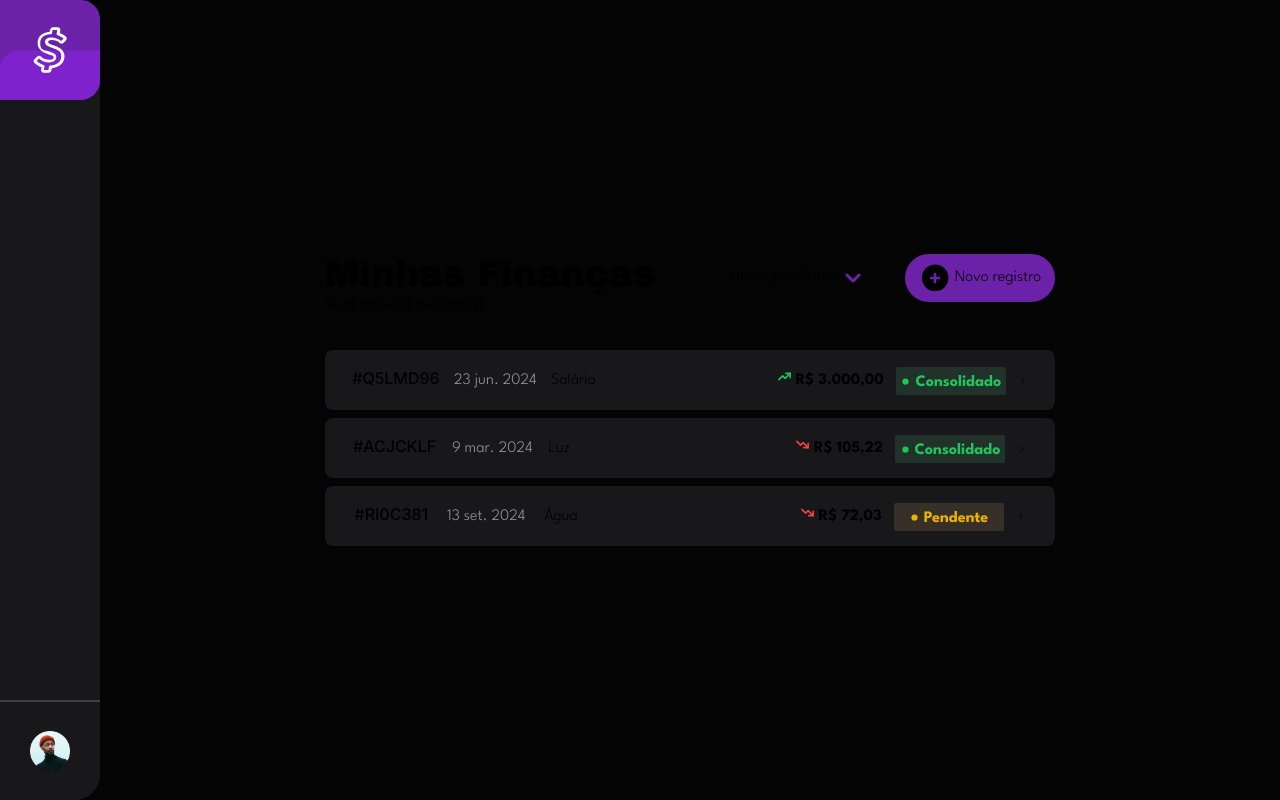
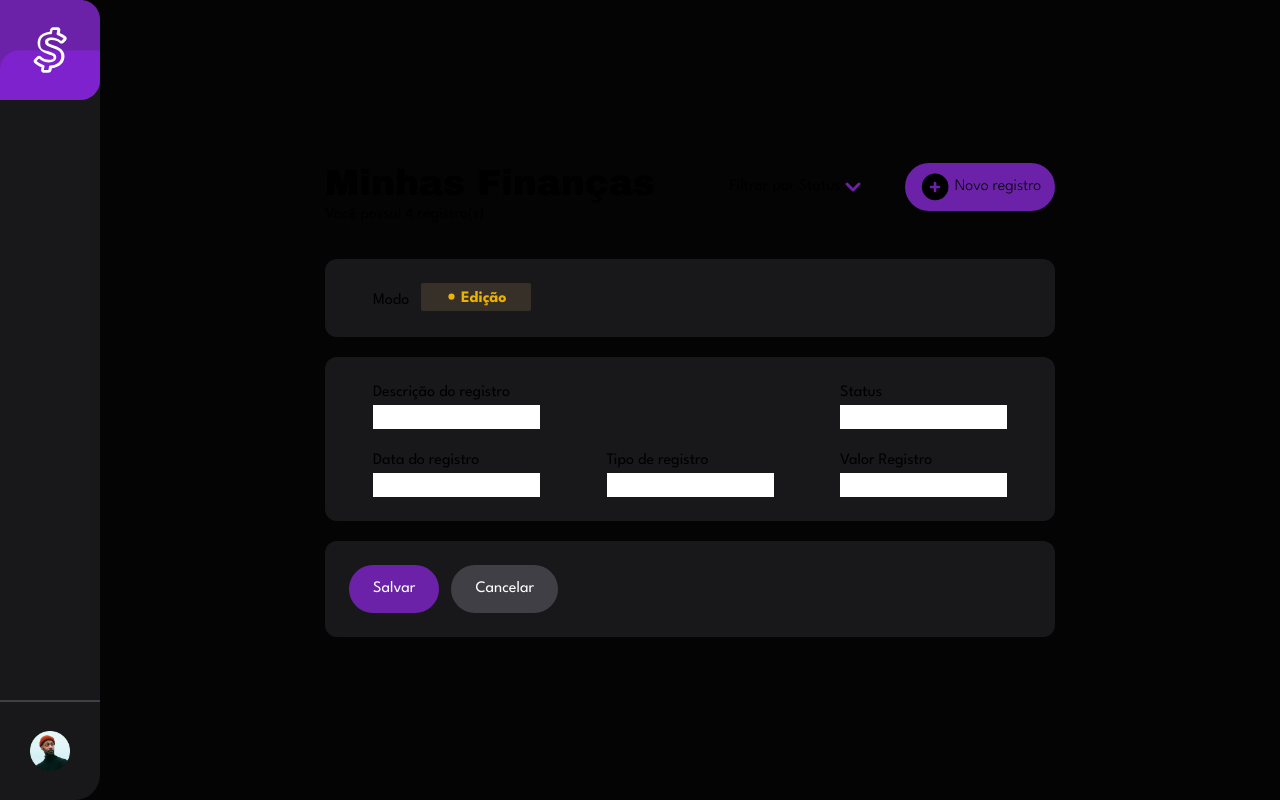
Before and after one commit to aursouza/Aplicacao-Financeira, a Next.js app in the folder app-fin-frontend/: page / in a window 1280 px wide. Built offline with nearby package versions, Linux system fonts and the light colour scheme.

Commit message:
struct component EntryViewMode create

```diff
--- a/app-fin-frontend/src/app/globals.css
+++ b/app-fin-frontend/src/app/globals.css
@@ -55,6 +55,22 @@ h1 {
     @apply text-red;
   }
 
+  .text-Visualização {
+    @apply text-lightGray;
+  }
+
+  .bg-Visualização {
+    @apply bg-[#222224];
+  }
+
+  .text-Edição {
+    @apply text-orange;
+  }
+
+  .bg-Edição {
+    @apply bg-darkOrange;
+  }
+
   .bg-Consolidado {
     @apply bg-darkGreen;
   }
--- a/app-fin-frontend/src/app/page.tsx
+++ b/app-fin-frontend/src/app/page.tsx
@@ -6,7 +6,7 @@ export default function Home() {
   return (
     <ContentArea gap={0} className="h-screen bg-black">
       <Bar />
-      <MainContent isEmpty={false} />
+      <MainContent />
     </ContentArea>
   );
 }
--- a/app-fin-frontend/src/components/ContentMain.tsx
+++ b/app-fin-frontend/src/components/ContentMain.tsx
@@ -4,13 +4,30 @@ import EntryItem from "./EntryItem";
 import Header from "./Header";
 
 import { items } from "../utils/mockData";
+import EntryViewMode from "./EntryViewMode";
 
-interface MainContentProps {
-  isEmpty: boolean;
-}
+interface MainContentProps {}
 
 export default function MainContent(props: MainContentProps) {
-  const { isEmpty } = props;
+  function renderContent(array: any[]) {
+    if (Object.keys(array).length === 0) {
+      return <ContentEmpty />;
+    } else {
+      return array.map((item) => {
+        return (
+          <EntryItem
+            key={item.id}
+            idEntry={item.id}
+            dataEntry={item.data}
+            valueEntry={item.value}
+            statusEntry={item.status}
+            typeEntry={item.type}
+            descriptionEntry={item.description}
+          />
+        );
+      });
+    }
+  }
 
   return (
     <ContentArea
@@ -21,21 +38,9 @@ export default function MainContent(props: MainContentProps) {
       <Header />
 
       <div className="flex flex-col gap-2 overflow-auto mt-5 sm:h-screen">
-        {isEmpty && <ContentEmpty />}
+        {/* {renderContent(items)} */}
 
-        {items.map((item) => {
-          return (
-            <EntryItem
-              key={item.id}
-              idEntry={item.id}
-              dataEntry={item.data}
-              valueEntry={item.value}
-              statusEntry={item.status}
-              typeEntry={item.type}
-              descriptionEntry={item.description}
-            />
-          );
-        })}
+        <EntryViewMode />
       </div>
     </ContentArea>
   );
--- /dev/null
+++ b/app-fin-frontend/src/components/EntryViewMode.tsx
@@ -0,0 +1,44 @@
+import StatusItem from "./StatusItem";
+
+export default function EntryViewMode() {
+  return (
+    <div className="flex flex-col gap-5">
+      <div className="flex justify-start items-baseline w-[730px] p-6 md:p-4 px-12 bg-lightBlack gap-3 rounded-xl md:w-full md:justify-between">
+        Modo <StatusItem status="Edição" />
+      </div>
+
+      <div className="flex justify-start items-baseline flex-wrap w-[730px] p-6 md:p-4 px-12 bg-lightBlack gap-5 rounded-xl md:w-full">
+        <div className="flex w-full justify-between md:flex-col gap-5">
+          <div className="flex flex-col">
+            <span>Descrição do registro</span>
+            <input></input>
+          </div>
+          <div className="flex flex-col">
+            <span>Status</span>
+            <input></input>
+          </div>
+        </div>
+
+        <div className="flex w-full justify-between md:flex-col gap-5">
+          <div className="flex flex-col">
+            <span>Data do registro</span>
+            <input></input>
+          </div>
+          <div className="flex flex-col">
+            <span>Tipo de registro</span>
+            <input></input>
+          </div>
+          <div className="flex flex-col">
+            <span>Valor Registro</span>
+            <input></input>
+          </div>
+        </div>
+      </div>
+
+      <div className="flex justify-start w-[730px] p-6 md:p-4 bg-lightBlack gap-3 rounded-xl md:w-full">
+        <button className="btn-primary md:w-1/2">Salvar</button>
+        <button className="btn-gray  md:w-1/2">Cancelar</button>
+      </div>
+    </div>
+  );
+}
--- a/app-fin-frontend/src/components/Header.tsx
+++ b/app-fin-frontend/src/components/Header.tsx
@@ -1,3 +1,4 @@
+import { items } from "@/utils/mockData";
 import ButtonEntry from "./ButtonEntry";
 import Select from "./Select";
 
@@ -6,7 +7,7 @@ export default function Header() {
     <div className="flex w-[730px] justify-between items-start sm:flex-col md:items-center md:w-auto">
       <div className="flex flex-col md:items-center">
         <h1 className="text-4xl lg:text-3xl">Minhas Finanças</h1>
-        <p>Você possui 4 registro(s)</p>
+        <p>{`Você possui ${items.length.toString()} registro(s)`}</p>
       </div>
       <div className="flex ml-10 md:ml-0 md:mt-5 ">
         <Select />
--- /dev/null
+++ b/app-fin-frontend/src/components/StatusViewMode.tsx
@@ -0,0 +1,20 @@
+import { IconPointFilled } from "@tabler/icons-react";
+
+const status: string[] = ["Visualização", "Edição"];
+
+interface StatusProps {
+  status: string;
+}
+
+export default function StatusItem(props: StatusProps) {
+  const { status } = props;
+
+  return (
+    <div
+      className={`bg-${status} text-${status} rounded-sm flex justify-center items-center w-[110px]`}
+    >
+      <IconPointFilled size={15} className={`text-${status}`} />
+      <span className="px-0.5 pt-1 font-bold">{status}</span>
+    </div>
+  );
+}
--- a/app-fin-frontend/src/utils/mockData.ts
+++ b/app-fin-frontend/src/utils/mockData.ts
@@ -8,7 +8,6 @@ export const items: any[] = [
     value: 3000,
     status: "Consolidado",
   },
-  ,
   {
     id: "#ACJCKLF",
     data: "2024-03-09T00:00:00Z",
@@ -17,7 +16,14 @@ export const items: any[] = [
     value: 105.22,
     status: "Consolidado",
   },
-  ,
+  {
+    id: "#RI0C381",
+    data: "2024-09-13T00:00:00Z",
+    description: "Água",
+    type: "despesa",
+    value: 72.03,
+    status: "Pendente",
+  },
   {
     id: "#RI0C381",
     data: "2024-09-13T00:00:00Z",
```
